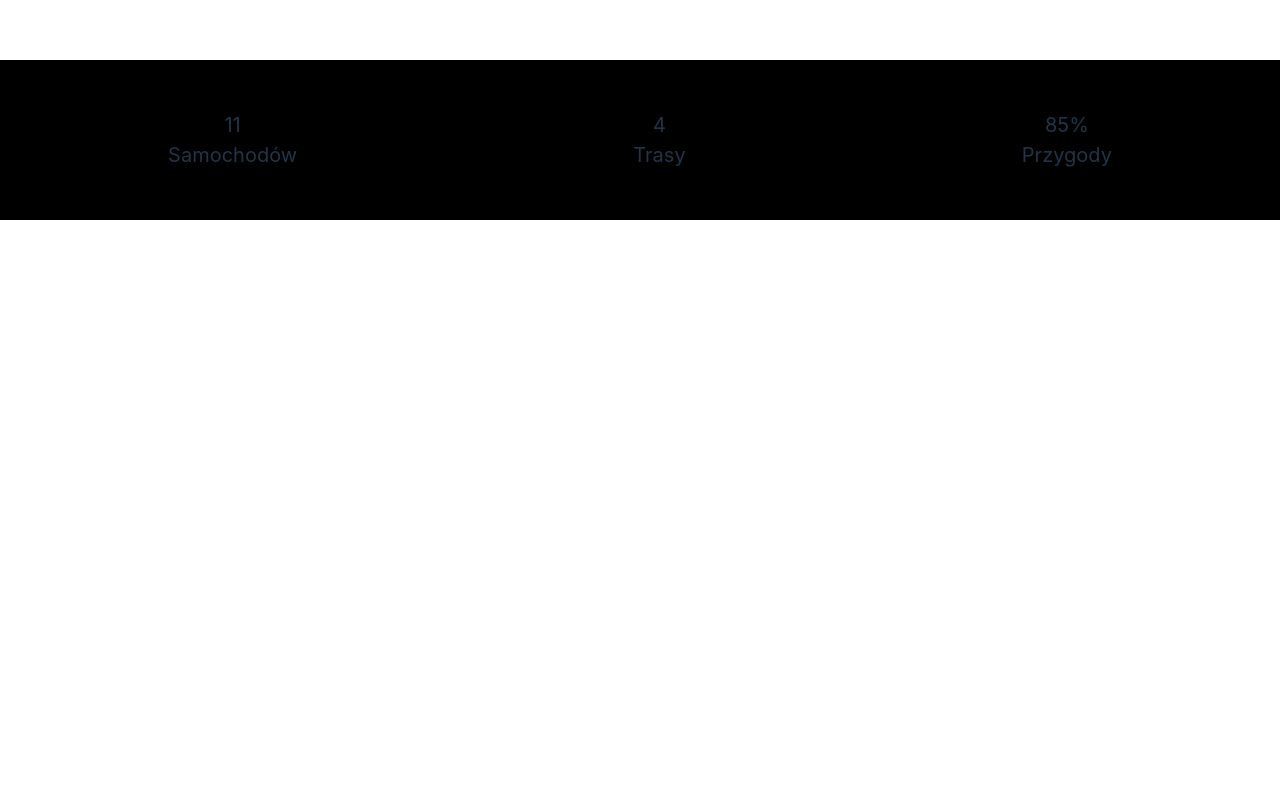
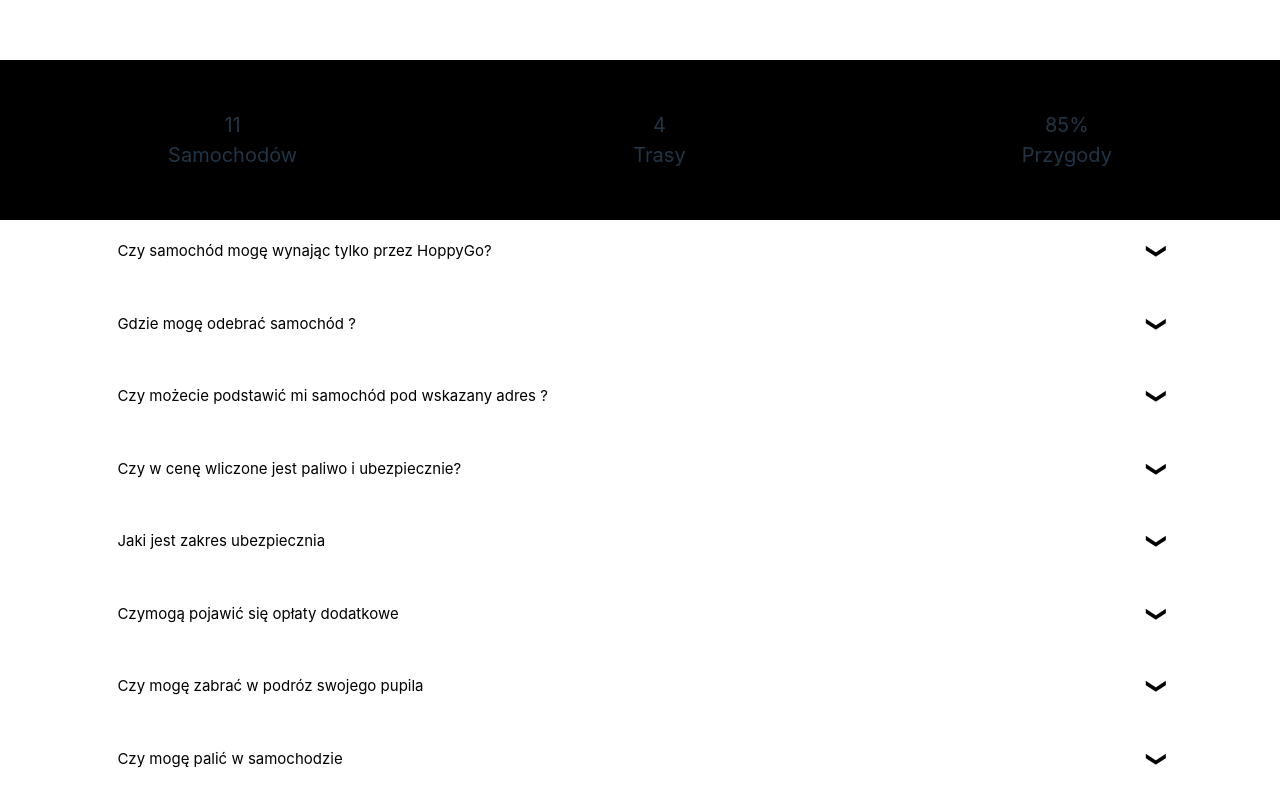
Before and after one commit to Solutionsby/TrippinReact, a React (Vite) app: page / in a window 1280 px wide. Shown: the part 5880-6680 px from the top of the page. Before the commit the page ends 6100 px from the top, so only its background shows below. Built offline with nearby package versions, Linux system fonts and the light colour scheme.

Commit message:
faq create

```diff
--- a/src/App.tsx
+++ b/src/App.tsx
@@ -2,6 +2,7 @@ import "./App.css";
 import { AboutSection } from "./components/aboutSection/AboutSection";
 import { Baner } from "./components/baner/Baner";
 import { CarsSection } from "./components/carsSection/CarsSection";
+import { FaqSection } from "./components/faqSection/faqsSection";
 import { Header } from "./components/header/Header";
 import { Navigation } from "./components/navigation/navigation";
 
@@ -13,6 +14,7 @@ function App() {
       <AboutSection />
       <CarsSection />
       <Baner />
+      <FaqSection />
     </div>
   );
 }
--- a/src/components/baner/Baner.tsx
+++ b/src/components/baner/Baner.tsx
@@ -6,7 +6,6 @@ import "./baner.scss";
 export const Baner = () => {
   const myRef = useRef();
   const [startCount, setStartCount] = useState(false);
-  console.log("StartCount", startCount);
   useEffect(() => {
     const observer = new IntersectionObserver((entries) => {
       const entry = entries[0];
--- a/src/components/faq/faq.tsx
+++ /dev/null
@@ -1,5 +0,0 @@
-import "./faq.sass";
-
-export const FaqSection = () => {
-  return <div className="faq-section-wrapper">Test </div>;
-};
--- /dev/null
+++ b/src/components/faqSection/faq/faq.scss
@@ -0,0 +1,46 @@
+.faq-wrapper {
+  display: flex;
+  flex-direction: column;
+  width: 90%;
+  height: auto;
+  background-color: rgba(255, 255, 255, 0.8);
+  box-shadow: -1px 0px 42px -35px rgba(0, 0, 0, 1);
+  border-radius: 10px;
+  margin: 10px 0;
+  color: black;
+  transition: 2s;
+
+  .question-faq {
+    display: flex;
+    justify-content: space-around;
+    align-items: center;
+    p {
+      margin: 10px 0;
+      width: 80%;
+      font-size: 15px;
+      text-align: left;
+    }
+    .faq-angle {
+      font-size: 20px;
+      font-weight: bold;
+      transform: rotate(270deg);
+      transition: 1s;
+      &.open {
+        transform: rotate(450deg);
+      }
+    }
+  }
+  .faq-answer {
+    display: flex;
+    max-height: 0;
+    opacity: 0;
+    overflow: hidden;
+    margin: 0 0 10px 15px;
+    transition: 1s;
+    &.open {
+      max-height: max-content;
+      opacity: 1;
+      text-align: left;
+    }
+  }
+}
--- /dev/null
+++ b/src/components/faqSection/faq/faq.tsx
@@ -0,0 +1,26 @@
+import { useState } from "react";
+import "./faq.scss";
+
+export const Faq = ({ question, answer }) => {
+  const [open, isOpen] = useState(false);
+
+  const toqqleFaq = () => {
+    isOpen(!open);
+  };
+  return (
+    <div className="faq-wrapper">
+      <div className="question-faq">
+        <p>{question}</p>
+        <div
+          className={open ? "faq-angle open" : "faq-angle"}
+          onClick={toqqleFaq}
+        >
+          &#10094;
+        </div>
+      </div>
+      <div className={open ? "faq-answer open" : "faq-answer"}>
+        <p>{answer}</p>
+      </div>
+    </div>
+  );
+};
--- /dev/null
+++ b/src/components/faqSection/faqs.scss
@@ -0,0 +1,8 @@
+.faqs-section-wrapper {
+  display: flex;
+  flex-direction: column;
+  align-items: center;
+  background-color: #fff;
+  width: 100%;
+  color: black;
+}
--- /dev/null
+++ b/src/components/faqSection/faqsSection.tsx
@@ -0,0 +1,23 @@
+import "./faqs.scss";
+import { FAQ } from "../../db/data.json";
+import { Faq } from "./faq/faq";
+
+export const FaqSection = () => {
+  return (
+    <div className="faqs-section-wrapper">
+      {FAQ.map(
+        ({
+          id,
+          question,
+          answer,
+        }: {
+          id: number;
+          question: string;
+          answer: string;
+        }) => (
+          <Faq key={id} question={question} answer={answer} />
+        )
+      )}
+    </div>
+  );
+};
```
Also changed, not shown: src/components/faq/faq.sass (deleted).
